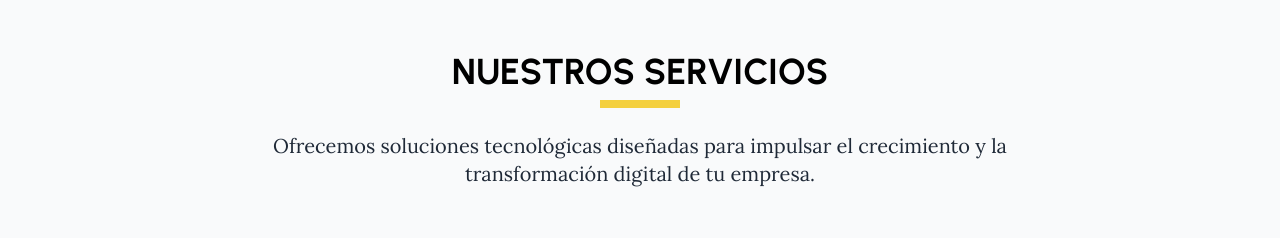
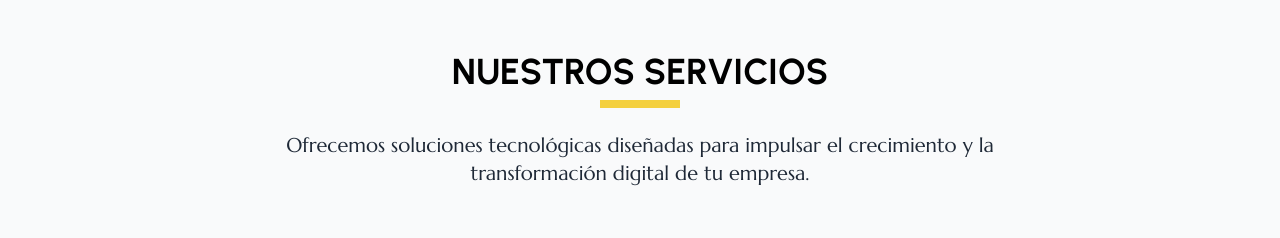
Before and after one commit to Nico09Barberis/dyf-website, a React (Vite) app in the folder dyf-website/: page / in a window 1280 px wide. Shown: the part 1520-1758 px from the top of the page. Built offline with nearby package versions, Linux system fonts and the light colour scheme; a web font is replaced by a local one.

Commit message:
nuevos ajustes

```diff
--- a/dyf-website/src/sections/home/ServicesSection.jsx
+++ b/dyf-website/src/sections/home/ServicesSection.jsx
@@ -6,7 +6,7 @@
       <div className="max-w-6xl mx-auto text-center">
         <h2 className="text-3xl md:text-4xl font-urbanist uppercase font-bold mb-2">Nuestros Servicios</h2>
         <div className="w-20 h-2 bg-dorado mx-auto mb-6"></div>
-        <p className="text-gray-800 max-w-3xl mx-auto mb-12 text-lg md:text-xl font-lora">
+        <p className="text-gray-800 max-w-3xl mx-auto mb-12 text-lg md:text-xl font-marcellus">
           Ofrecemos soluciones tecnológicas diseñadas para impulsar el
           crecimiento y la transformación digital de tu empresa.
         </p>
```
